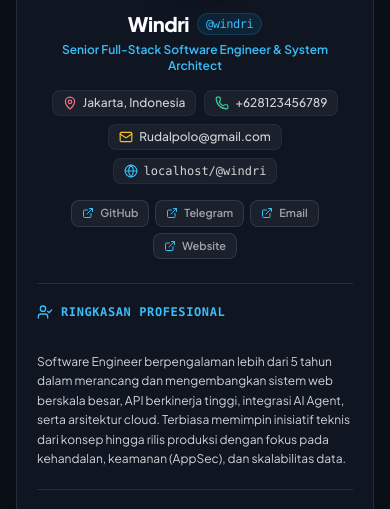
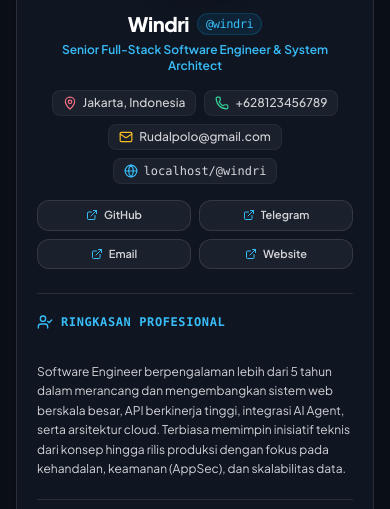
Before and after one commit to windri-dev/biolink, a Laravel app: page /@windri/cv in a window 390 px wide. Shown: the part 194-703 px from the top of the page. Run offline with Laravel 12, Linux system fonts and the light colour scheme; a user stored in the database is signed in; data comes from the database, SQL or seed files in the repository; some libraries are stand-ins or nearby versions.

Commit message:
fix(cv): make social buttons on mobile render as balanced 2x2 grid

```diff
--- a/resources/views/components/cv-sheet.blade.php
+++ b/resources/views/components/cv-sheet.blade.php
@@ -79,14 +79,14 @@
 
             <!-- Social / Professional Links -->
             @if(!empty($socialLinks) && count($socialLinks) > 0)
-                <div class="flex flex-wrap items-center justify-center md:justify-start gap-1.5 sm:gap-2 pt-2">
+                <div class="grid grid-cols-2 sm:flex sm:flex-wrap items-center justify-center md:justify-start gap-2 pt-2">
                     @foreach($socialLinks as $soc)
                         <a href="{{ $soc->url }}"
                            target="_blank"
                            rel="noopener noreferrer"
-                           class="inline-flex items-center gap-1.5 px-2.5 py-1 rounded-lg text-[11px] font-semibold text-zinc-400 hover:text-white bg-white/5 hover:bg-white/10 border border-white/10 transition-colors print-badge">
+                           class="inline-flex items-center justify-center gap-1.5 px-3 py-1.5 rounded-xl text-[11px] font-semibold text-zinc-300 hover:text-white bg-white/5 hover:bg-white/10 border border-white/10 transition-colors print-badge">
                             <i data-lucide="external-link" class="w-3 h-3 text-sky-400 flex-shrink-0"></i>
-                            <span>{{ $soc->label ?: ucfirst($soc->platform) }}</span>
+                            <span class="truncate">{{ $soc->label ?: ucfirst($soc->platform) }}</span>
                         </a>
                     @endforeach
                 </div>
```
